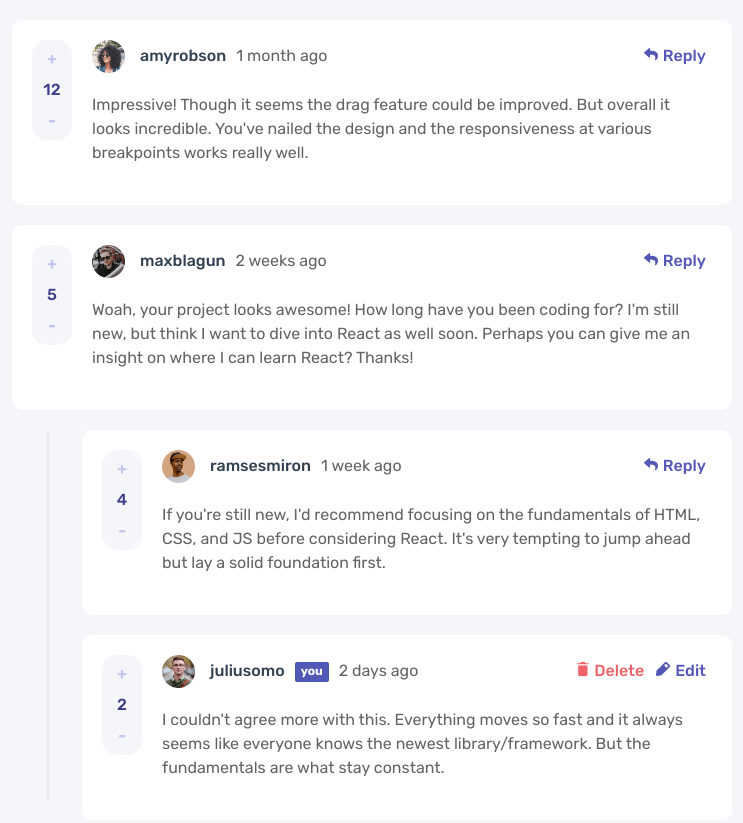
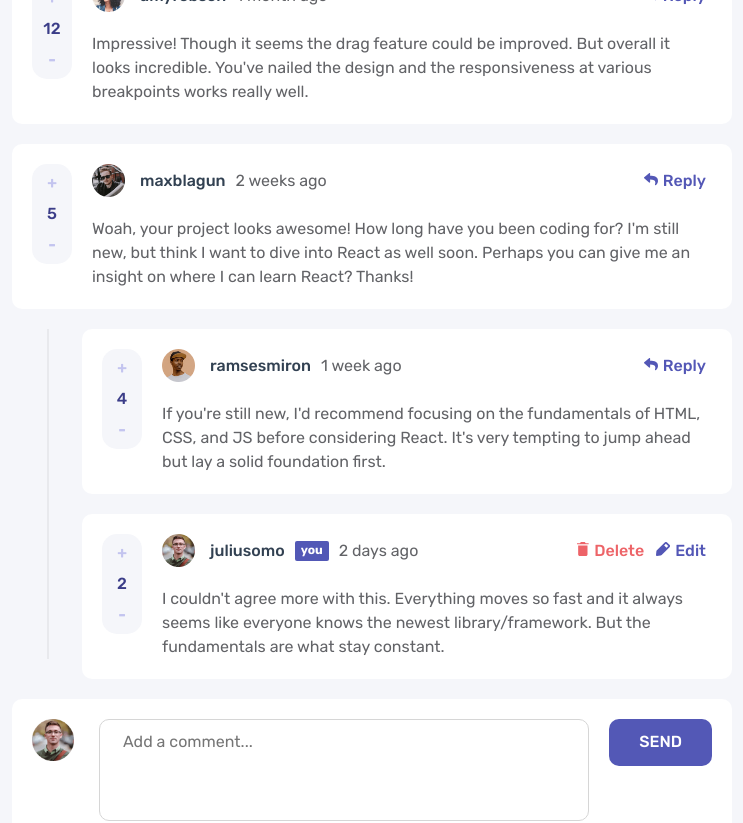
Before and after one commit to JanWu100/interactive-comments-section, a React (Create React App) app: page / in a window 1280 px wide. Shown: the top 823 px of the page, without its empty margins (268-1011 px from the left). Built offline with nearby package versions, Linux system fonts and the light colour scheme.

Commit message:
fix styling

```diff
--- a/src/App.js
+++ b/src/App.js
@@ -1,6 +1,7 @@
 import './App.css';
 import CommentSection from './components/CommentSection';
 import DUMMY_DATA from "./assets/data.json"
+
 
 
 function App() {
--- a/src/components/Comment.module.css
+++ b/src/components/Comment.module.css
@@ -94,7 +94,7 @@ input::-webkit-inner-spin-button {
   }
 
   .quantity {
-    grid-row: 1/4;
+    grid-row: 1/3;
   }
   .author-wrapper {
     grid-column: 2/3;
--- a/src/components/CommentSection.js
+++ b/src/components/CommentSection.js
@@ -1,22 +1,23 @@
 import React from "react";
 import Comment from "./Comment";
-import classes from "./CommentSection.module.css"
+import classes from "./CommentSection.module.css";
 import UserInput from "./UserInput";
 
-const CommentSection = (props)=> {
+const CommentSection = (props) => {
+  const comments = props.data.comments;
 
-    const comments = props.data.comments;
-
-    return (
-        <section className={classes["comment-section"]}>
-           {comments.map(comment => <Comment key={comment.id} {...comment} currentUser={props.data.currentUser}/>)}
-
-
-        <UserInput {...props.data}/>
-        </section>
-
-
-    )
-}
+  return (
+    <section className={classes["comment-section"]}>
+      {comments.map((comment) => (
+        <Comment
+          key={comment.id}
+          {...comment}
+          currentUser={props.data.currentUser}
+        />
+      ))}
+      <UserInput {...props.data} />
+    </section>
+  );
+};
 
 export default CommentSection;
--- a/src/components/CommentSection.module.css
+++ b/src/components/CommentSection.module.css
@@ -5,5 +5,4 @@
   padding: 2rem;
   max-width: 760px;
   margin: 0 auto;
-
 }
--- a/src/components/Reply.module.css
+++ b/src/components/Reply.module.css
@@ -114,7 +114,7 @@ input::-webkit-inner-spin-button {
   }
 
   .quantity {
-    grid-row: 1/4;
+    grid-row: 1/3;
   }
   .author-wrapper {
     grid-column: 2/3;
--- a/src/components/UserInput.js
+++ b/src/components/UserInput.js
@@ -1,17 +1,18 @@
 import React from "react";
-import classes from "./UserInput.module.css"
+import classes from "./UserInput.module.css";
 
 const UserInput = (props) => {
-
-
-    return (
-        <div className={classes.card}>
-            <img className={classes.avatar} src={props.currentUser.image.png}></img>
-            <textarea rows="4" maxLength="150" placeholder="Add a comment..."></textarea>
-            <button className={classes.btn}>send</button>
-        </div>
-
-    )
-}
+  return (
+    <div className={classes.card}>
+      <img className={classes.avatar} src={props.currentUser.image.png} alt=""></img>
+      <textarea
+        rows="4"
+        maxLength="150"
+        placeholder="Add a comment..."
+      ></textarea>
+      <button className={classes.btn}>send</button>
+    </div>
+  );
+};
 
 export default UserInput;
--- a/src/index.css
+++ b/src/index.css
@@ -17,6 +17,11 @@ p {
 }
 
 body {
+  display: flex;
+  width: 100%;
+  height: 100vh;
+  justify-content: center;
+  align-items: center;
   margin: 0;
   font-family: 'Rubik', sans-serif;
   font-size: 1.6rem;
--- a/src/index.js
+++ b/src/index.js
@@ -4,6 +4,8 @@ import './index.css';
 import './normalize.css';
 import App from './App';
 import reportWebVitals from './reportWebVitals';
+
+
 
 const root = ReactDOM.createRoot(document.getElementById('root'));
 root.render(
```
Lines whose indentation alone changed are shown as unchanged.
